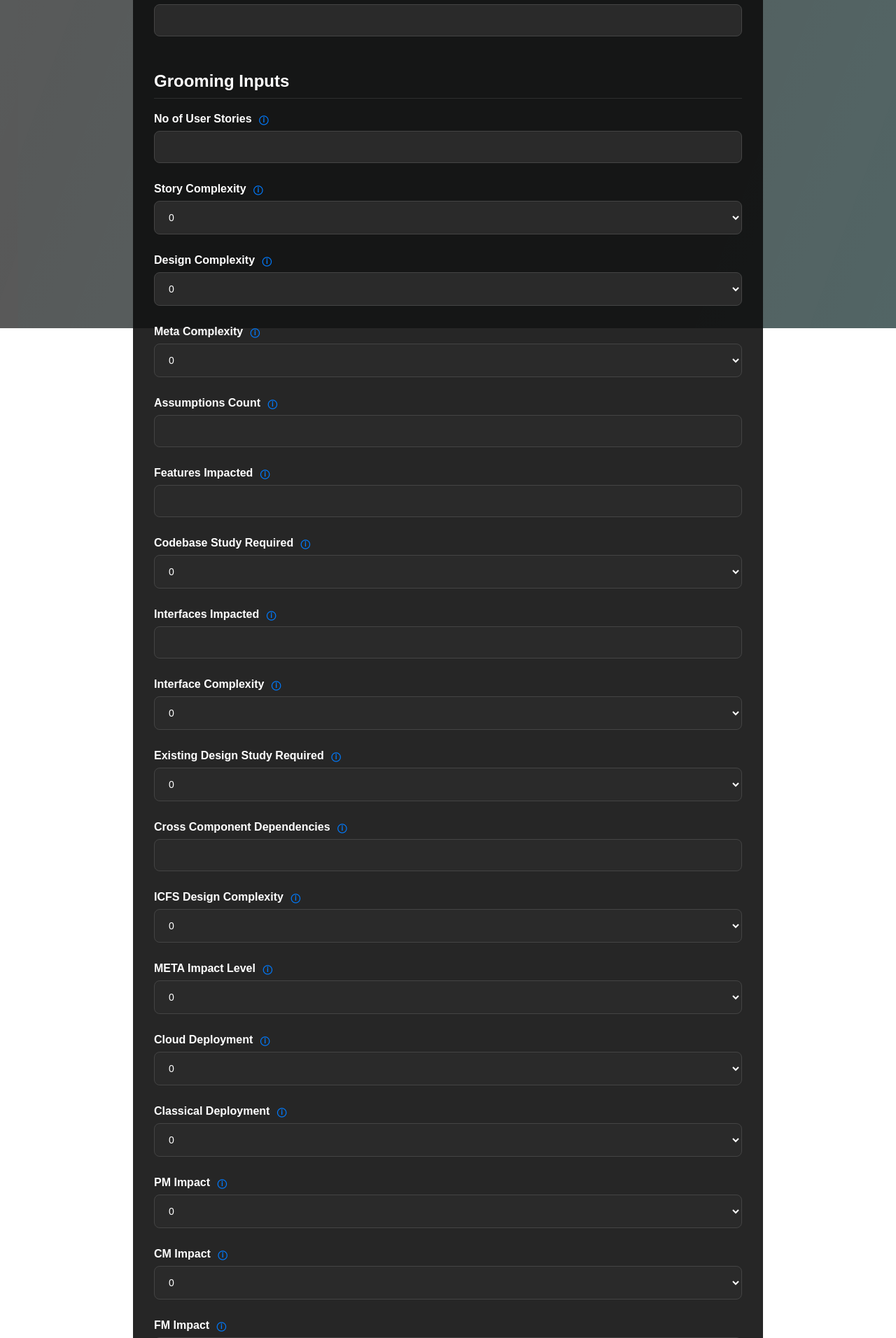
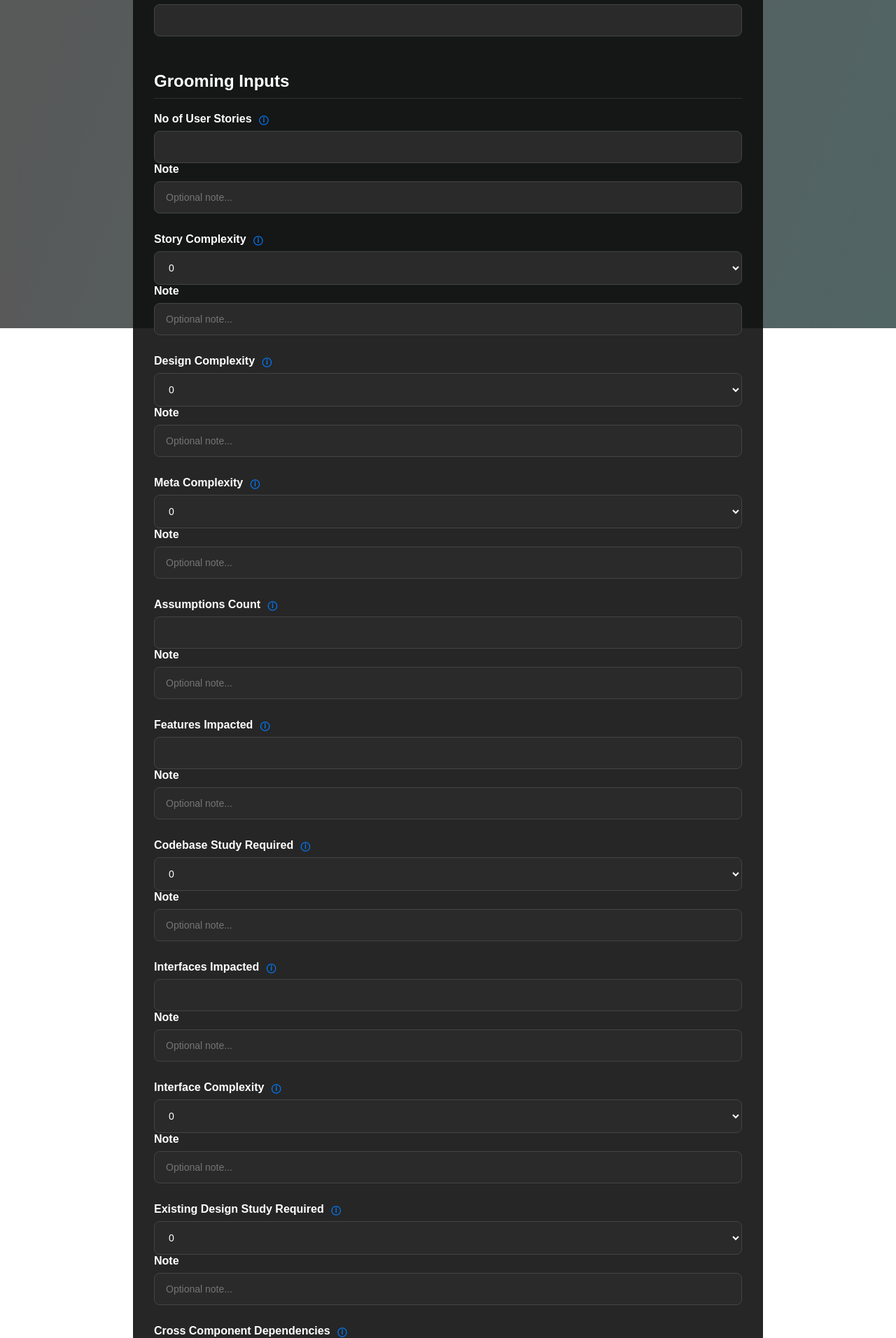
Before and after one commit to VarshaSharma04/Effort_Estimation_App, a Flask app: page /grooming in a window 1280 px wide. Shown: the part 331-2243 px from the top of the page at 70% size. Run offline with Flask 3, Linux system fonts and the light colour scheme; parts of the project's set-up code (start-up, migrations or seed data) failed here and were passed over.

Commit message:
Added latest feature updates

```diff
--- a/app.py
+++ b/app.py
@@ -5,7 +5,6 @@ import pandas as pd
 import os
 from datetime import datetime
 from flask import Flask, redirect, render_template, request, session
-
 app = Flask(__name__)
 app.secret_key = "super-secret-key"
 EXCEL_PATH = "Effort_Estimation_Grooming_Implementation_FINAL.xlsx"
@@ -121,7 +120,24 @@ def grooming():
 
         row.update(input_data)
         save_to_sheet("Grooming", row)
+        # -------- SAVE GROOMING NOTES --------
+        notes_rows = []
 
+        for f in GROOMING_FEATURES:
+            field_name = f"G_{f}"
+            note_value = request.form.get(f"{field_name}_note", "").strip()
+
+            if note_value != "":
+                notes_rows.append({
+                    "Feature_ID": Feature_ID,
+                    "Sheet": "Grooming",
+                    "Field_Name": field_name,
+                    "Note": note_value,
+                    "Time": datetime.now().strftime("%Y-%m-%d %H:%M:%S")
+                })
+
+        for note_row in notes_rows:
+            save_to_sheet("Notes", note_row)
         session["modal_result"] = effort
         return redirect("/grooming")
 
@@ -161,6 +177,25 @@ def implementation():
         row.update(input_data)
         save_to_sheet("Implementation", row)
 
+        # -------- SAVE NOTES TO NOTES SHEET --------
+        notes_rows = []
+
+        for f in IMPLEMENTATION_FEATURES:
+            field_name = f"I_{f}"
+            note_value = request.form.get(f"{field_name}_note", "").strip()
+
+            if note_value != "":
+                notes_rows.append({
+                    "Feature_ID": Feature_ID,
+                    "Sheet": "Implementation",
+                    "Field_Name": field_name,
+                    "Note": note_value,
+                    "Time": datetime.now().strftime("%Y-%m-%d %H:%M:%S")
+                })
+
+        # Save all notes
+        for note_row in notes_rows:
+            save_to_sheet("Notes", note_row)
         # ✅ STORE & REDIRECT
         session["modal_result"] = effort
         return redirect("/implementation")
@@ -349,7 +384,41 @@ def search():
 
         xls = pd.ExcelFile(EXCEL_PATH)
 
+        # ✅ Load Notes sheet ONCE
+        notes_df = None
+        if "Notes" in xls.sheet_names:
+            notes_df = pd.read_excel(EXCEL_PATH, sheet_name="Notes")
+            notes_df = notes_df.fillna("")
+            # Normalize column names
+            notes_df.columns = notes_df.columns.astype(str).str.strip()
+
+            # Find actual column names safely
+            feature_id_col_notes = None
+            sheet_col_notes = None
+            field_col_notes = None
+            note_col_notes = None
+
+            for col in notes_df.columns:
+                if col.strip().lower() == "feature_id":
+                    feature_id_col_notes = col
+                elif col.strip().lower() == "sheet":
+                    sheet_col_notes = col
+                elif col.strip().lower() == "field_name":
+                    field_col_notes = col
+                elif col.strip().lower() == "note":
+                    note_col_notes = col
+
+            # If required columns missing → skip notes safely
+            if not feature_id_col_notes or not sheet_col_notes:
+                notes_df = None
+            else:
+                notes_df[feature_id_col_notes] = notes_df[feature_id_col_notes].astype(str).str.strip()
+                notes_df[sheet_col_notes] = notes_df[sheet_col_notes].astype(str).str.strip()
         for sheet in xls.sheet_names:
+
+            # ❌ Skip Notes sheet itself
+            if sheet.strip().lower() == "notes":
+                continue
 
             df = pd.read_excel(EXCEL_PATH, sheet_name=sheet)
 
@@ -372,19 +441,13 @@ def search():
             if not feature_id_col:
                 continue
 
-            df[feature_id_col] = df[feature_id_col].apply(lambda x: str(x).strip())
-
-            if feature_name_col:
-                df[feature_name_col] = df[feature_name_col].apply(lambda x: str(x).strip())
-            else:
-                df["feature_name"] = ""
-                feature_name_col = "feature_name"
-
-            # Convert to string safely BEFORE filtering
             df[feature_id_col] = df[feature_id_col].astype(str).str.strip()
 
             if feature_name_col:
                 df[feature_name_col] = df[feature_name_col].astype(str).str.strip()
+            else:
+                df["feature_name"] = ""
+                feature_name_col = "feature_name"
 
             query_clean = str(query).strip()
 
@@ -392,11 +455,31 @@ def search():
                 (df[feature_id_col] == query_clean) |
                 (df[feature_name_col].str.lower() == query_clean.lower())
             ]
+
             if filtered.empty:
                 continue
 
             records = filtered.to_dict(orient="records")
 
+            # ✅ Attach notes properly
+            if notes_df is not None:
+                for record in records:
+
+                    fid = str(record.get(feature_id_col, "")).strip()
+                    sheet_name_clean = sheet.strip()
+
+                    field_notes = notes_df[
+                        (notes_df[feature_id_col_notes] == fid) &
+                        (notes_df[sheet_col_notes] == sheet_name_clean)
+                    ]
+
+                    for _, note_row in field_notes.iterrows():
+                        field = note_row[field_col_notes]
+                        note = note_row[note_col_notes]
+
+                        record[f"{field}_NOTE"] = note
+
+            # Clean empty values
             for record in records:
                 for k, v in record.items():
                     if v == "" or str(v).lower() == "nan":
@@ -408,6 +491,8 @@ def search():
                 grooming_results = records
             elif sheet_name == "implementation":
                 implementation_results = records
+            elif sheet_name == "final":
+                final_results = records
 
     return render_template(
         "search.html",
--- a/templates/grooming.html
+++ b/templates/grooming.html
@@ -49,7 +49,9 @@
   </div>
 
 {% macro number_field(name, label, tooltip="") %}
-<div class="form-row">
+<div class="form-row two-column">
+
+  <div class="field-left">
     <label>
       {{ label }}
       {% if tooltip %}
@@ -60,10 +62,19 @@
     </label>
     <input type="number" name="{{ name }}" required>
   </div>
+
+  <div class="field-right">
+    <label>Note</label>
+    <input type="text" name="{{ name }}_note" placeholder="Optional note...">
+  </div>
+
+</div>
 {% endmacro %}
 
 {% macro select_field(name, label, options, tooltip="") %}
-<div class="form-row">
+<div class="form-row two-column">
+
+  <div class="field-left">
     <label>
       {{ label }}
       {% if tooltip %}
@@ -78,6 +89,13 @@
       <option value="{{ o }}">{{ o }}</option>
       {% endfor %}
     </select>
+  </div>
+
+  <div class="field-right">
+    <label>Note</label>
+    <input type="text" name="{{ name }}_note" placeholder="Optional note...">
+  </div>
+
 </div>
 {% endmacro %}
 
```
Also changed, not shown: static/style.css (+28 -0 lines), templates/implementation.html (+20 -2 lines), 1 other file. Lines whose indentation alone changed are shown as unchanged.
